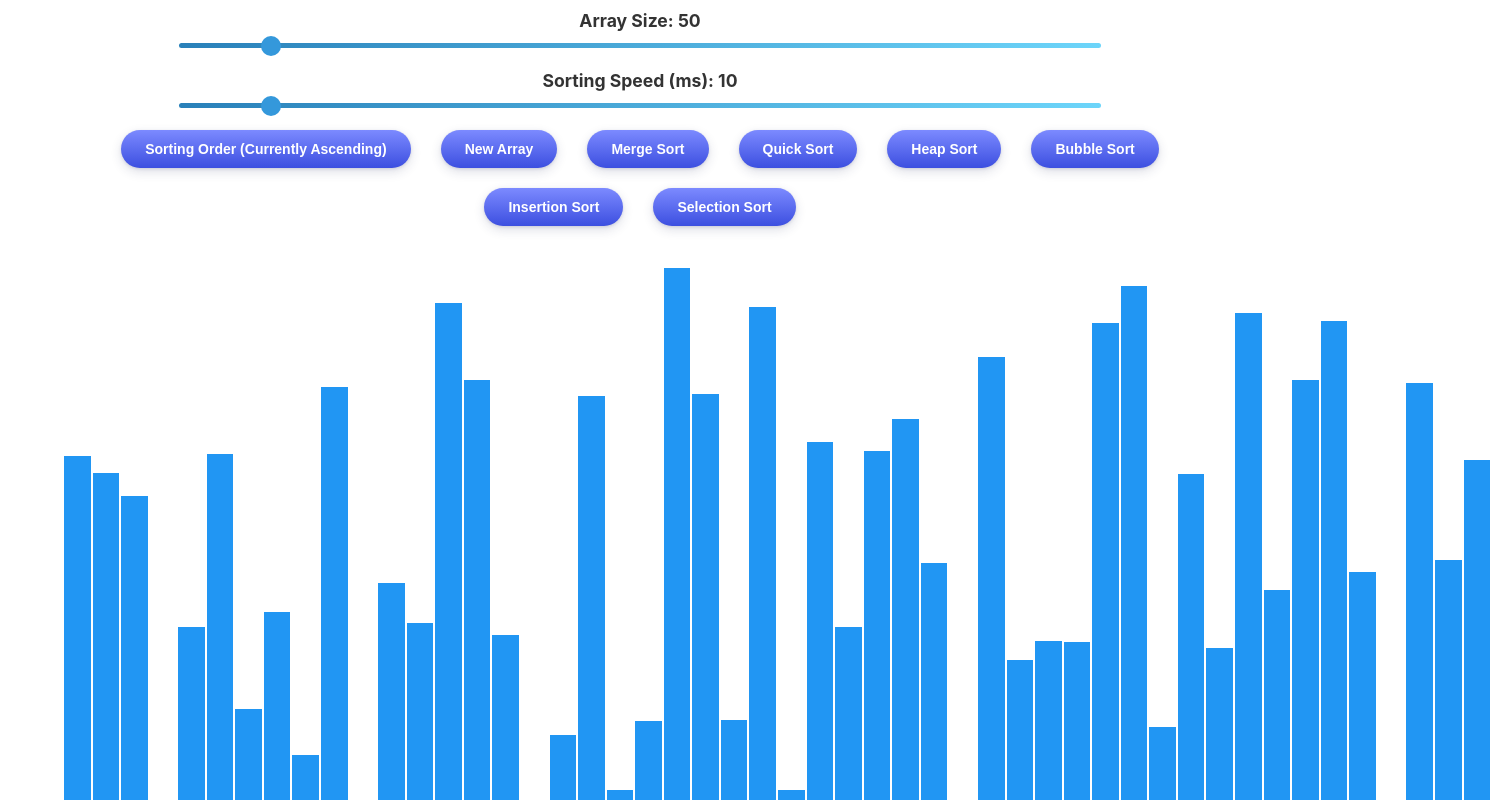
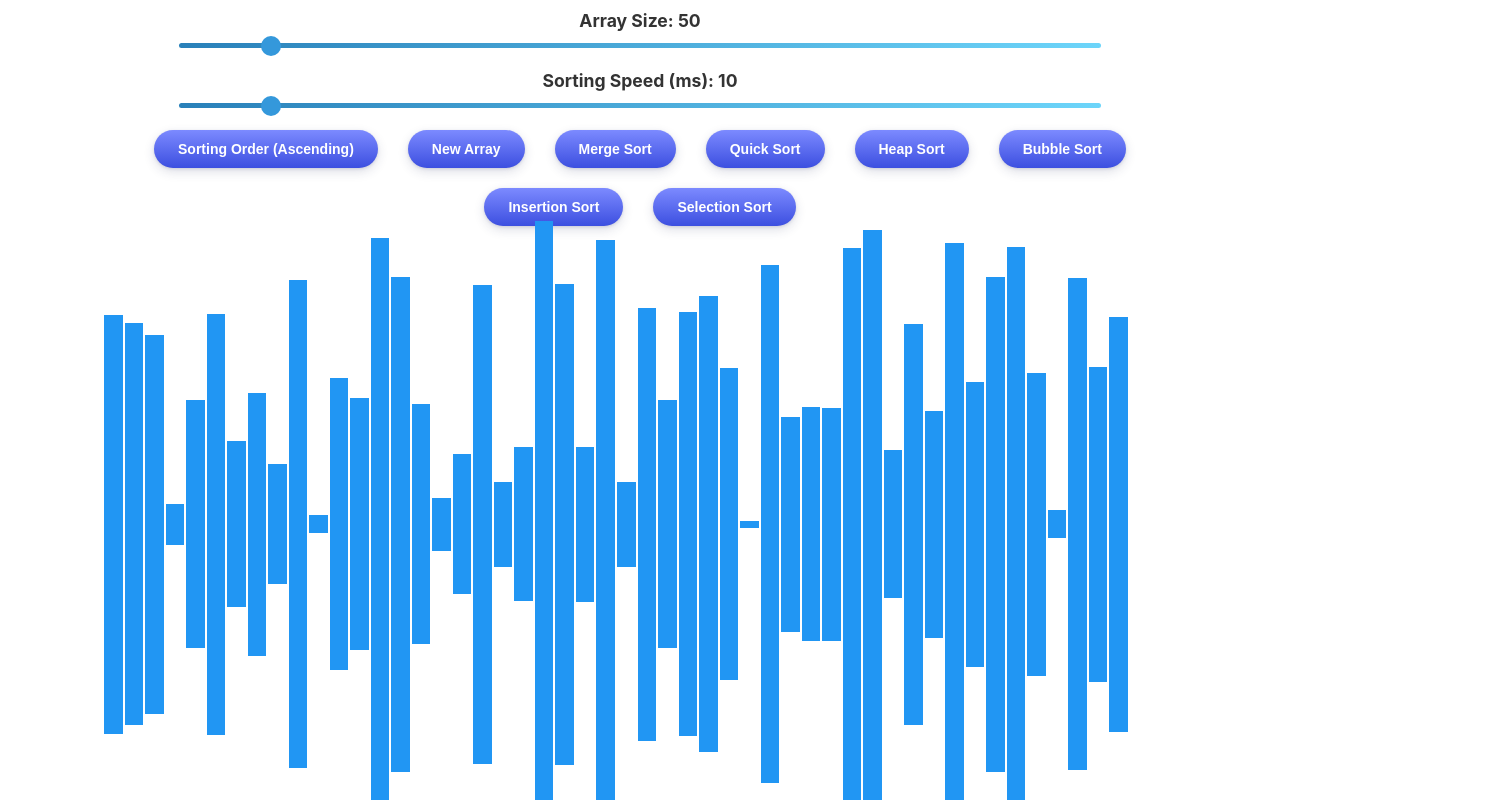
Before and after one commit to Khaspper/sorting_visualizer, a React (Create React App) app: page / in a window 1280 px wide. Shown: the top 800 px of the page, 1490 px wide, since content can reach past the window. Built offline with nearby package versions, Linux system fonts and the light colour scheme.

Commit message:
Finished project

```diff
--- a/src/sortingVisualizer/sortingVisualizer.css
+++ b/src/sortingVisualizer/sortingVisualizer.css
@@ -1,10 +1,16 @@
 .bar-holder {
-    width: 1426px;
+    height: 40vw;
+    width: 80vw;
     display: flex;
+    margin-left: 40px;
+    gap: 2px;
     justify-content: center;
     align-items: flex-end;
-    /* border: solid; */
-    gap: 2px;
+    align-items: center;
+    /*
+    border: solid;
+    */
+
 }
 
 .array-bar {
--- a/src/sortingVisualizer/sortingVisualizer.jsx
+++ b/src/sortingVisualizer/sortingVisualizer.jsx
@@ -424,7 +424,7 @@ export default class SortingVisualizer extends React.Component {
                             onChange={this.handleSortSpeedChange}
                         />
                     </div>
-                    <button onClick={this.toggleSortingOrder}>Sorting Order (Currently {this.state.ascendingOrder ? "Ascending" : "Descending"})</button>
+                    <button onClick={this.toggleSortingOrder}>Sorting Order ({this.state.ascendingOrder ? "Ascending" : "Descending"})</button>
                     <button onClick={() => this.resetArray()}>New Array</button>
                     <button onClick={() => this.handleMergeSort()}>Merge Sort</button>
                     <button onClick={() => this.handleQuickSort()}>Quick Sort</button>
```
Also changed, not shown: 11 other files (tests, documents, lock files or other folders).
